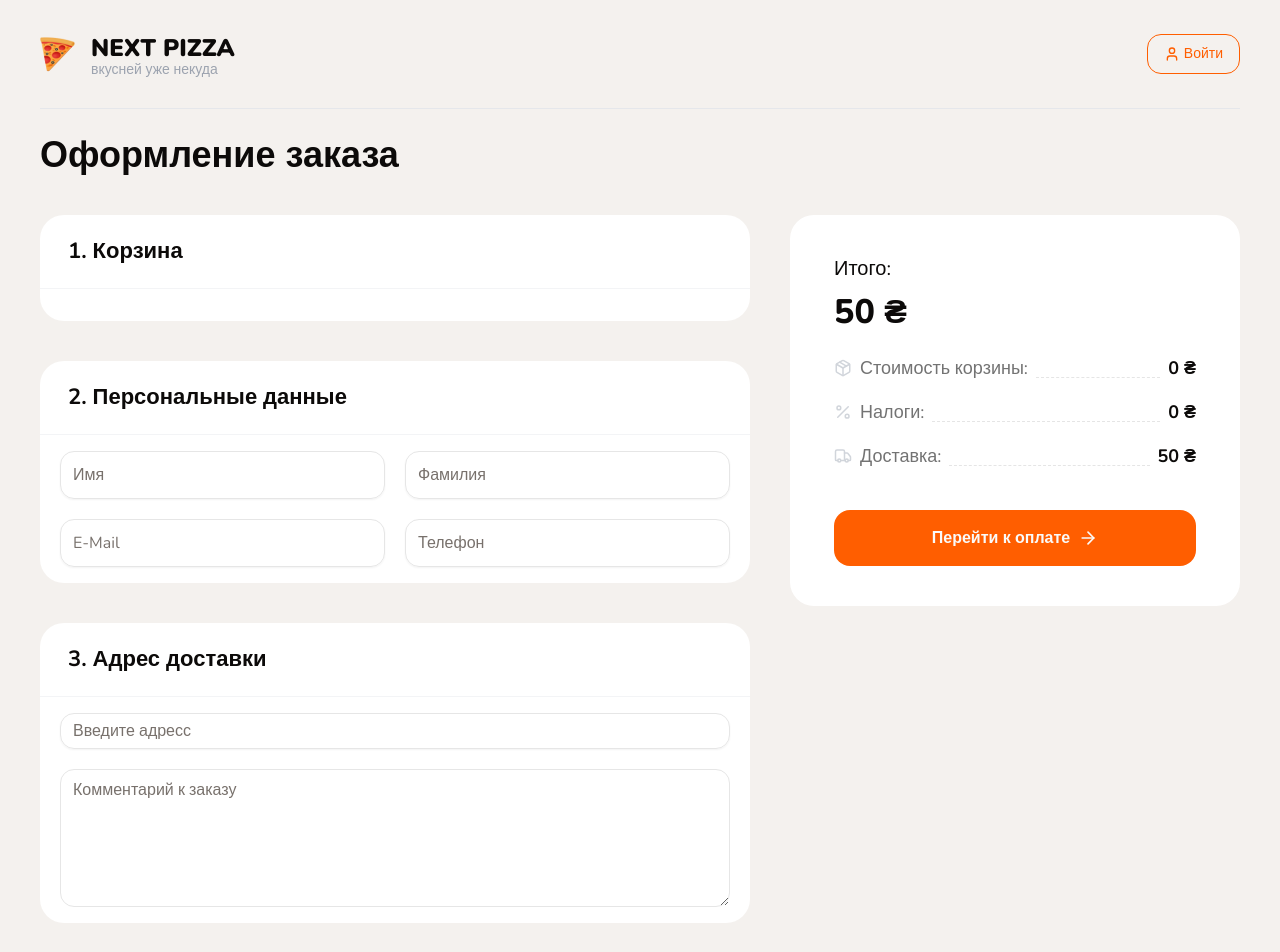
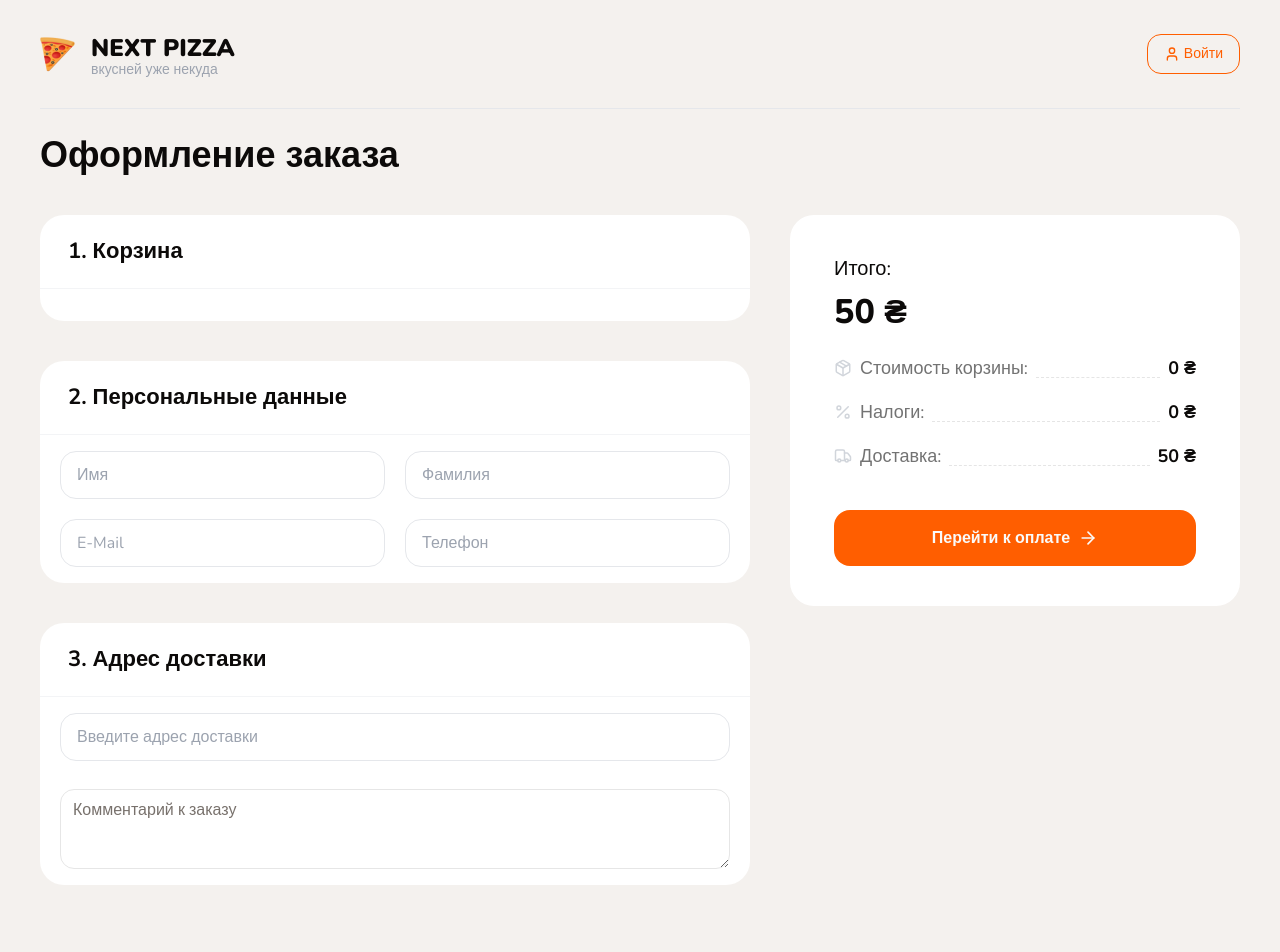
Before and after one commit to Kop1tes/NextPizza, a Next.js app in the folder next-pizza/: page /checkout in a window 1280 px wide. Shown: the top 952 px of the page. Built offline with nearby package versions, Linux system fonts and the light colour scheme.

Commit message:
add address-input, form-textarea, checkout-form-schemas and modified checkout-address-form, checkout-form-schemas, input, checkout/page

```diff
--- a/next-pizza/app/(checkout)/checkout/page.tsx
+++ b/next-pizza/app/(checkout)/checkout/page.tsx
@@ -3,9 +3,9 @@
 import { FormProvider, useForm } from "react-hook-form";
 import { zodResolver } from '@hookform/resolvers/zod';
 import { CheckoutSidebar, Container, Title} from "@/shared/components/shared";
+import { CheckoutAddressForm, CheckoutCart, CheckoutPersonalForm } from "@/shared/components";
+import { checkoutFormSchema, CheckoutFormValues } from "@/shared/constants";
 import { useCart } from "@/shared/hooks";
-import { CheckoutAddressForm, CheckoutCart, CheckoutPersonalForm } from "@/shared/components/shared/checkout";
-import { checkoutFormSchema, CheckoutFormValues } from "@/shared/components/shared/checkout/checkout-form-schemas";
 
 export default function CheckoutPage() {
     const { totalAmount, updateItemQuantity, items, removeCartItem } = useCart();
--- a/next-pizza/package.json
+++ b/next-pizza/package.json
@@ -16,6 +16,8 @@
     "seed": "ts-node --compiler-options {\"module\":\"CommonJS\"} prisma/seed.ts"
   },
   "dependencies": {
+    "@geoapify/geocoder-autocomplete": "^2.1.0",
+    "@geoapify/react-geocoder-autocomplete": "^2.0.1",
     "@hookform/resolvers": "^3.4.2",
     "@prisma/client": "^5.13.0",
     "@radix-ui/react-checkbox": "^1.1.2",
--- /dev/null
+++ b/next-pizza/shared/components/index.ts
@@ -0,0 +1,2 @@
+export * from './shared';
+export * from './ui';
--- /dev/null
+++ b/next-pizza/shared/components/shared/address-input.tsx
@@ -0,0 +1,69 @@
+'use client';
+
+import React, { useEffect, useRef } from 'react';
+import { useFormContext, Controller } from 'react-hook-form';
+import { Input } from '../ui';
+
+interface Props {
+  name: string;
+  placeholder?: string;
+}
+
+export const AddressInput: React.FC<Props> = ({ name, placeholder = 'Введите адрес доставки' }) => {
+  const { control } = useFormContext();
+  const inputRef = useRef<HTMLInputElement | null>(null);
+  const containerRef = useRef<HTMLDivElement | null>(null);
+
+  useEffect(() => {
+    if (!inputRef.current || !containerRef.current) return;
+
+    const script = document.createElement('script');
+    script.src = 'https://unpkg.com/@geoapify/geocoder-autocomplete@1.2.0/dist/geocoder-autocomplete.min.js';
+    script.async = true;
+    script.onload = () => {
+      const autocomplete = new (window as any).GeocoderAutocomplete(
+        containerRef.current,
+        '83b02301ff9d405a9bf93811c7570b8e',
+        {
+          lang: 'ru',
+          placeholder,
+          filterByCountryCode: ['ua'],
+          limit: 5,
+        }
+      );
+
+      autocomplete.on('select', (result: any) => {
+        const value = result?.properties?.formatted || '';
+        if (inputRef.current) inputRef.current.value = value;
+        inputRef.current?.dispatchEvent(new Event('input', { bubbles: true }));
+      });
+
+      // Вставляем input внутрь geoapify div
+      const geoInput = containerRef.current?.querySelector('input');
+      if (geoInput && inputRef.current) {
+        geoInput.replaceWith(inputRef.current);
+      }
+    };
+
+    document.body.appendChild(script);
+  }, [placeholder]);
+
+  return (
+    <Controller
+      name={name}
+      control={control}
+      render={({ field }) => (
+        <div ref={containerRef} className="w-full">
+          <Input
+            {...field}
+            ref={(el) => {
+              inputRef.current = el;
+              field.ref(el);
+            }}
+            placeholder={placeholder}
+          />
+        </div>
+      )}
+    />
+  );
+};
--- a/next-pizza/shared/components/shared/checkout/checkout-address-form.tsx
+++ b/next-pizza/shared/components/shared/checkout/checkout-address-form.tsx
@@ -1,17 +1,22 @@
 import React from "react";
 import { WhiteBlock } from "../whtie-block";
-import { Input, Textarea } from "../../ui";
+import { FormTextarea } from "../form";
+import { useFormContext } from "react-hook-form";
+import { AddressInput } from "../address-input";
 
 interface Props {
     className?: string;
 }
 
 export const CheckoutAddressForm: React.FC<Props> = ({ className }) => {
+    const { setValue } = useFormContext();
+
     return (
         <WhiteBlock title="3. Адрес доставки">
             <div className="flex flex-col gap-5">
-                <Input name="firstName" className="text-base" placeholder="Введите адресс" />
-                <Textarea
+                <AddressInput name="address" />
+                <FormTextarea
+                    name="comment"
                     className="text-base"
                     placeholder="Комментарий к заказу"
                     rows={5}
--- /dev/null
+++ b/next-pizza/shared/components/shared/form/form-textarea.tsx
@@ -0,0 +1,45 @@
+'use client';
+
+import React from 'react';
+import { useFormContext } from 'react-hook-form';
+import { Textarea } from '../../ui/textarea';
+import { ClearButton } from '../clear-button';
+
+interface Props extends React.TextareaHTMLAttributes<HTMLTextAreaElement> {
+  className?: string;
+  name: string;
+  label?: string;
+  required?: boolean;
+}
+
+export const FormTextarea: React.FC<Props> = ({ className, name, label, required, ...props }) => {
+  const {
+    register,
+    formState: { errors },
+    watch,
+    setValue,
+  } = useFormContext();
+
+  const value = watch(name);
+  const errorText = errors[name]?.message as string;
+
+  const onClickClear = () => {
+    setValue(name, '');
+  };
+
+  return (
+    <div className={className}>
+      <p className="font-medium mb-2">
+        {label} {required && <span className="text-red-500">*</span>}
+      </p>
+
+      <div className="relative">
+        <Textarea className="h-12 text-md" {...register(name)} {...props} />
+
+        {value && <ClearButton onClick={onClickClear} />}
+      </div>
+
+      {errorText && <p className="text-red-500 text-sm mt-2">{errorText}</p>}
+    </div>
+  );
+};
--- a/next-pizza/shared/components/shared/form/index.ts
+++ b/next-pizza/shared/components/shared/form/index.ts
@@ -1 +1,2 @@
 export { FormInput } from './form-input';
+export { FormTextarea } from './form-textarea';
--- a/next-pizza/shared/components/shared/index.ts
+++ b/next-pizza/shared/components/shared/index.ts
@@ -24,5 +24,7 @@ export { CheckoutSidebar } from './checkout-sidebar';
 export { RequiredSymbol } from './required-symbol';
 export { ErrorText } from './error-text';
 export { ClearButton } from './clear-button';
+export { AddressInput } from './address-input';
+export * from './checkout';
 export * from './form';
 export * from './modals';
--- a/next-pizza/shared/components/ui/input.tsx
+++ b/next-pizza/shared/components/ui/input.tsx
@@ -1,25 +1,20 @@
-import * as React from "react"
+// shared/ui/input.tsx
+import { cn } from "@/shared/lib/utils";
+import * as React from "react";
 
-import { cn } from "@/shared/lib/utils"
-
-export interface InputProps
-  extends React.InputHTMLAttributes<HTMLInputElement> {}
-
-const Input = React.forwardRef<HTMLInputElement, InputProps>(
-  ({ className, type, ...props }, ref) => {
+export const Input = React.forwardRef<HTMLInputElement, React.InputHTMLAttributes<HTMLInputElement>>(
+  ({ className, ...props }, ref) => {
     return (
       <input
-        type={type}
         className={cn(
-          "flex h-9 w-full rounded-md border border-input bg-transparent px-3 py-1 text-sm shadow-sm transition-colors file:border-0 file:bg-transparent file:text-sm file:font-medium file:text-foreground placeholder:text-muted-foreground focus-visible:outline-none focus-visible:ring-1 focus-visible:ring-ring disabled:cursor-not-allowed disabled:opacity-50",
+          "flex h-[48px] w-full rounded-lg border border-gray-200 bg-white px-4 py-2 text-base text-gray-900 placeholder:text-gray-400 focus-visible:outline-none focus-visible:ring-2 focus-visible:ring-black disabled:cursor-not-allowed disabled:opacity-50",
           className
         )}
         ref={ref}
         {...props}
       />
-    )
+    );
   }
-)
-Input.displayName = "Input"
+);
 
-export { Input }
+Input.displayName = "Input";
--- /dev/null
+++ b/next-pizza/shared/constants/index.ts
@@ -0,0 +1,2 @@
+export * from './checkout-form-schemas';
+export * from './pizza';
```
Also changed, not shown: next-pizza/shared/constants/checkout-form-schemas.ts (renamed from next-pizza/shared/components/shared/checkout/checkout-form-schemas.ts), 1 other file (tests, documents, lock files or other folders).
